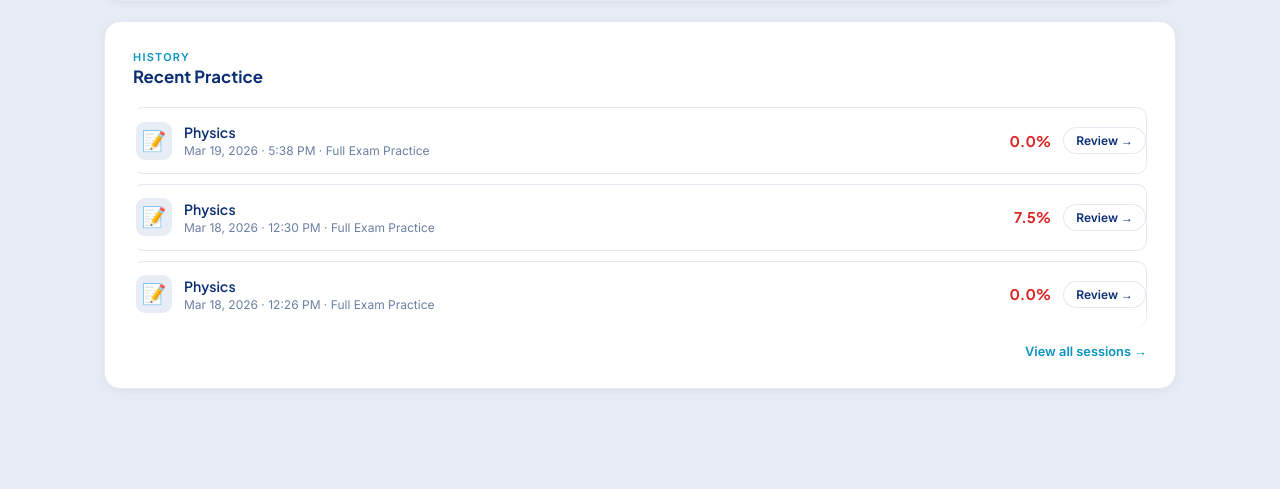
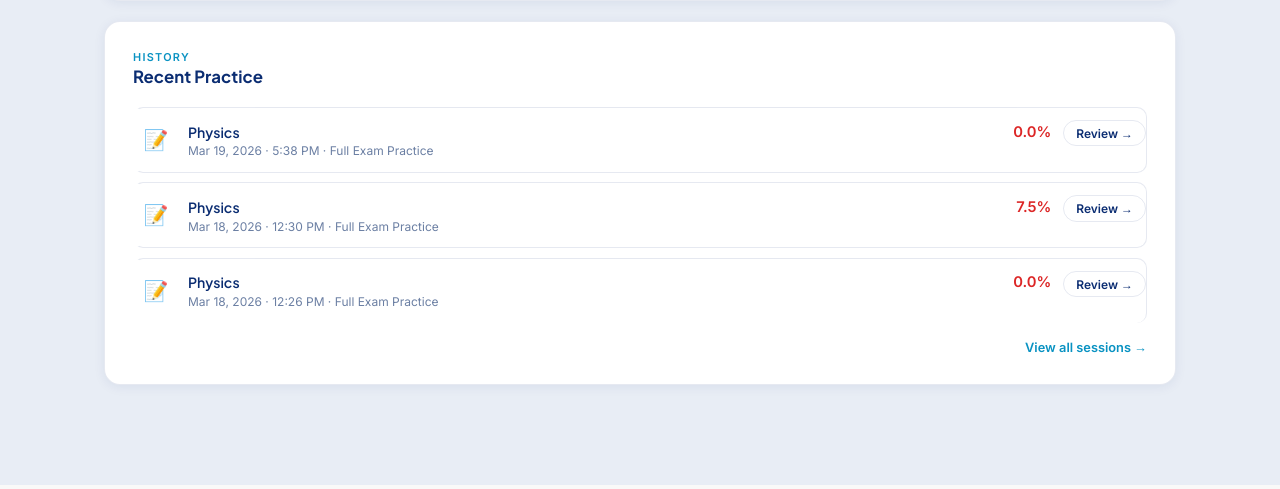
Before and after one commit to Oneshojon/Brainz-Academy, a Django app: page /dashboard/ in a window 1280 px wide. Shown: the part 1144-1633 px from the top of the page. Run offline with Django 5.2, Linux system fonts and the light colour scheme; a user stored in the database is signed in; data comes from the database, SQL or seed files in the repository.

Commit message:
Fix recent session on dashboard - 8

```diff
--- a/Users/static/Users/dashboard.css
+++ b/Users/static/Users/dashboard.css
@@ -1,9 +1,7 @@
 /* dashboard.css */
 @import url("https://fonts.googleapis.com/css2?family=Plus+Jakarta+Sans:wght@400;500;600;700;800&family=Inter:wght@300;400;500;600&display=swap");
 
-.dash-body {
-  max-width: 1200px;
-}
+.dash-body { max-width: 1200px; }
 
 /* ── Dashboard containers ── */
 .dash-container {
@@ -46,34 +44,46 @@
 }
 .btn-upgrade:hover { background: #9a6e00; }
 
-/* ── Recent Sessions: desktop ── */
+/* ══════════════════════════════════
+   RECENT SESSIONS
+   ══════════════════════════════════ */
 .sessions-list {
   display: flex;
   flex-direction: column;
 }
 
+/* ── DESKTOP: 4-col grid, 2 rows ──
+   Col: [icon] [subject/meta] [score] [btn]
+   Row 1: icon | subject      | score | btn
+   Row 2: icon | date+mode    |       |
+*/
 .session-row {
-  display: flex;
+  display: grid;
+  grid-template-columns: 40px 1fr auto auto;
+  grid-template-rows: auto auto;
+  grid-template-areas:
+    "icon  subject  score  btn"
+    "icon  meta     .      .  ";
   align-items: center;
-  gap: 0.75rem;
+  column-gap: 0.75rem;
+  row-gap: 0.1rem;
   padding: 0.85rem 0;
   border-bottom: 1px solid var(--border);
+  text-decoration: none;
+  color: inherit;
+  transition: opacity 0.15s;
 }
 .session-row:last-child { border-bottom: none; }
+.session-row:hover { opacity: 0.85; }
 
-.session-icon {
+.sr-icon {
+  grid-area: icon;
   font-size: 1.25rem;
-  flex-shrink: 0;
-  width: 36px;
   text-align: center;
+  align-self: center;
 }
-
-.session-info {
-  flex: 1;
-  min-width: 0;
-}
-
-.session-title {
+.sr-subject {
+  grid-area: subject;
   font-family: 'Plus Jakarta Sans', sans-serif;
   font-weight: 600;
   font-size: 0.88rem;
@@ -82,84 +92,146 @@
   overflow: hidden;
   text-overflow: ellipsis;
 }
-
-.session-meta {
+.sr-meta {
+  grid-area: meta;
   font-size: 0.75rem;
   color: var(--muted);
   white-space: nowrap;
   overflow: hidden;
   text-overflow: ellipsis;
-  margin-top: 0.15rem;
+}
+.sr-score {
+  grid-area: score;
+  font-weight: 700;
+  font-size: 0.92rem;
+  text-align: right;
+  white-space: nowrap;
+}
+.sr-btn {
+  grid-area: btn;
+  text-align: right;
+}
+.sr-review {
+  font-size: 0.75rem;
+  font-weight: 700;
+  color: var(--navy);
+  padding: 0.3rem 0.75rem;
+  border: 1.5px solid var(--border);
+  border-radius: 100px;
+  background: #ffffff;
+  white-space: nowrap;
+  cursor: pointer;
 }
 
-.session-score {
-  font-size: 0.92rem;
-  font-weight: 700;
-  flex-shrink: 0;
-  min-width: 52px;
-  text-align: right;
-}
-
+/* Score colours */
 .score-high { color: var(--green, #15803D); }
 .score-mid  { color: var(--gold, #B8860B); }
 .score-low  { color: var(--red, #DC2626); }
+.score-na   { color: var(--muted); font-weight: 400; font-size: 0.85rem; }
 
-/* ── Mobile: recent sessions ── */
+/* Hide mobile-only elements on desktop */
+.sr-series,
+.sr-badge,
+.sr-date,
+.sr-score-mob,
+.sr-btn-mob { display: none; }
+
+/* ══════════════════════════════════
+   MOBILE
+   ══════════════════════════════════ */
 @media (max-width: 640px) {
-  .sessions-list {
-    gap: 0.5rem;
+
+  .sessions-list { gap: 0.5rem; }
+
+  /* 2-col grid: [content] [review btn]
+     6 rows: subject / series / badge / date / score / btn */
+  .session-row {
+    grid-template-columns: 1fr auto;
+    grid-template-rows: auto auto auto auto auto auto;
+    grid-template-areas:
+      "subject  ."
+      "series   ."
+      "badge    ."
+      "date     ."
+      "score    ."
+      ".        btn-mob";
+    align-items: start;
+    column-gap: 0.5rem;
+    row-gap: 0.18rem;
+    padding: 0.9rem 1rem;
+    border-bottom: none;
+    border: 1.5px solid var(--border);
+    border-radius: 10px;
+    background: var(--card);
+    margin-bottom: 0.1rem;
+  }
+  .session-row:last-child { border-bottom: none; }
+
+  /* Hide desktop-only elements */
+  .sr-icon   { display: none; }
+  .sr-meta   { display: none; }
+  .sr-score  { display: none; }
+  .sr-btn    { display: none; }
+
+  /* Subject — row 0 */
+  .sr-subject {
+    grid-area: subject;
+    font-size: 1rem;
+    font-weight: 700;
+    white-space: normal;
+    overflow: visible;
+    text-overflow: unset;
+    color: var(--navy);
   }
 
-  .session-row {
-    flex-wrap: wrap;
-    padding: 0.9rem 1rem !important;
-    border-bottom: none !important;
-    border: 1.5px solid var(--border) !important;
-    border-radius: 10px !important;
-    background: var(--card);
-    gap: 0.3rem;
-    margin-bottom: 0.1rem;
+  /* Series — row 1 */
+  .sr-series {
+    display: block;
+    grid-area: series;
+    font-size: 0.82rem;
+    color: var(--muted);
   }
 
-  .session-row:last-child {
-    border-bottom: none !important;
+  /* Badge — row 2 */
+  .sr-badge {
+    display: inline-block;
+    grid-area: badge;
+    font-size: 0.68rem;
+    font-weight: 700;
+    letter-spacing: 0.04em;
+    color: var(--blue);
+    background: rgba(9,146,194,0.08);
+    border: 1px solid rgba(9,146,194,0.2);
+    border-radius: 100px;
+    padding: 0.2rem 0.6rem;
+    width: fit-content;
+    margin: 0.1rem 0;
   }
 
-  .session-icon {
-    display: none !important;
+  /* Date — row 3 */
+  .sr-date {
+    display: block;
+    grid-area: date;
+    font-size: 0.78rem;
+    color: var(--muted);
   }
 
-  .session-info {
-    width: 100%;
-    min-width: 0;
-    flex: unset;
+  /* Score mob — row 4 */
+  .sr-score-mob {
+    display: block;
+    grid-area: score;
+    font-size: 1rem;
+    font-weight: 700;
   }
 
-  .session-title {
-    font-size: 1rem !important;
-    font-weight: 700 !important;
-    white-space: normal !important;
-    overflow: visible !important;
-    text-overflow: unset !important;
+  /* Review btn mob — row 5, right col */
+  .sr-btn-mob {
+    display: flex;
+    grid-area: btn-mob;
+    align-self: end;
+    justify-content: flex-end;
   }
-
-  .session-meta {
-    font-size: 0.78rem !important;
-    white-space: normal !important;
-    overflow: visible !important;
-    margin-top: 0.2rem;
-  }
-
-  .session-score {
-    font-size: 1rem !important;
-    font-weight: 700 !important;
-    text-align: left !important;
-    min-width: unset !important;
-    width: 100%;
-  }
-
-  /* Hide the inline Review → button */
-  .session-row > a[style] {
-    display: none !important;
+  .sr-btn-mob .sr-review {
+    font-size: 0.72rem;
   }
 }
--- a/Users/templates/Users/dashboard.html
+++ b/Users/templates/Users/dashboard.html
@@ -186,42 +186,80 @@
     {% if recent_sessions %}
       <div class="sessions-list">
         {% for session in recent_sessions %}
-      <div class="session-row">
-        <div class="session-icon">
+        <a href="{% if session.completed_at %}{% url 'practice:results_page' session.id %}{% else %}#{% endif %}"
+           class="session-row">
+
+          <!-- icon: spans 2 rows on desktop -->
+          <div class="sr-icon">
             {% if session.session_type == 'EXAM' %}📝
             {% elif session.session_type == 'TOPIC' %}📖
             {% else %}🗂️{% endif %}
           </div>
-        <div class="session-info">
-          <div class="session-title">
+
+          <!-- subject -->
+          <div class="sr-subject">
             {{ session.subject|default:"General" }}{% if session.exam_series %} · {{ session.exam_series }}{% endif %}
           </div>
-          <div class="session-meta">
+
+          <!-- score -->
+          <div class="sr-score">
+            {% if session.score_percentage is not None %}
+              {% if session.score_percentage >= 70 %}
+                <span class="score-high">{{ session.score_percentage }}%</span>
+              {% elif session.score_percentage >= 50 %}
+                <span class="score-mid">{{ session.score_percentage }}%</span>
+              {% else %}
+                <span class="score-low">{{ session.score_percentage }}%</span>
+              {% endif %}
+            {% else %}
+              <span class="score-na">—</span>
+            {% endif %}
+          </div>
+
+          <!-- review button -->
+          <div class="sr-btn">
+            {% if session.completed_at %}
+              <span class="sr-review">Review →</span>
+            {% endif %}
+          </div>
+
+          <!-- date+mode: row 2 on desktop, own row on mobile -->
+          <div class="sr-meta">
             {{ session.started_at|date:"M j, Y · g:i A" }} · {{ session.get_session_type_display }}
           </div>
-        </div>
+
+          <!-- mobile-only: series separate -->
+          <div class="sr-series">{{ session.exam_series|default:"—" }}</div>
+
+          <!-- mobile-only: type badge -->
+          <div class="sr-badge">{{ session.get_session_type_display|upper }}</div>
+
+          <!-- mobile-only: date only -->
+          <div class="sr-date">{{ session.started_at|date:"M j, Y" }}</div>
+
+          <!-- mobile-only: score -->
+          <div class="sr-score-mob">
             {% if session.score_percentage is not None %}
               {% if session.score_percentage >= 70 %}
-            <div class="session-score score-high">{{ session.score_percentage }}%</div>
+                <span class="score-high">{{ session.score_percentage }}%</span>
               {% elif session.score_percentage >= 50 %}
-            <div class="session-score score-mid">{{ session.score_percentage }}%</div>
+                <span class="score-mid">{{ session.score_percentage }}%</span>
               {% else %}
-            <div class="session-score score-low">{{ session.score_percentage }}%</div>
+                <span class="score-low">{{ session.score_percentage }}%</span>
               {% endif %}
             {% else %}
-          <div class="session-score" style="color:var(--muted);font-size:0.85rem;">Incomplete</div>
-        {% endif %}
-        {% if session.completed_at %}
-          <a href="{% url 'practice:results_page' session.id %}"
-             style="font-size:0.75rem; font-weight:700; color:var(--navy);
-                    text-decoration:none; padding:0.3rem 0.75rem;
-                    border:1.5px solid var(--border); border-radius:100px;
-                    flex-shrink:0; transition:all 0.15s; white-space:nowrap;
-                    background:#ffffff;">
-            Review →
-          </a>
+              <span class="score-na">—</span>
             {% endif %}
           </div>
+
+          <!-- mobile-only: review button -->
+          <div class="sr-btn-mob">
+            {% if session.completed_at %}
+              <span class="sr-review">Review →</span>
+            {% endif %}
+          </div>
+
+        </a>
         {% endfor %}
       </div>
       <div style="margin-top:0.85rem; text-align:right;">
```
Lines whose indentation alone changed are shown as unchanged.
